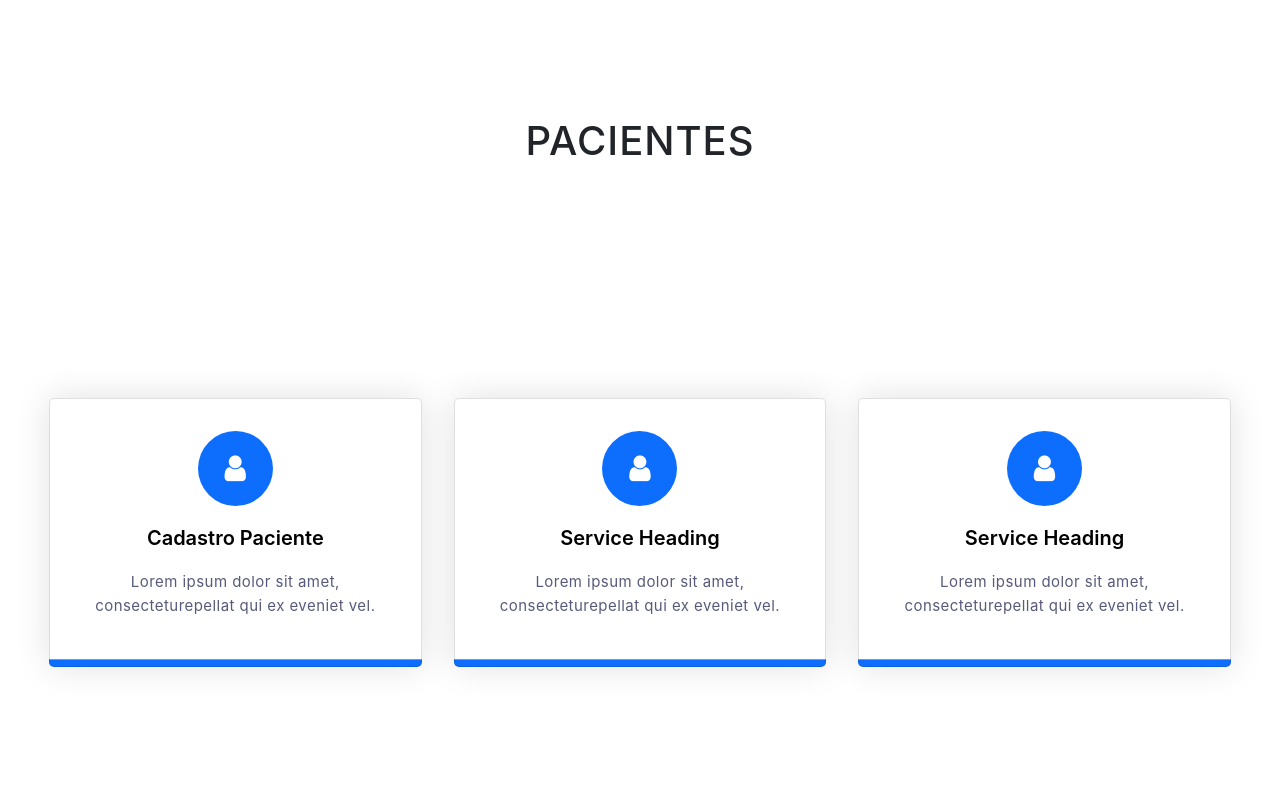
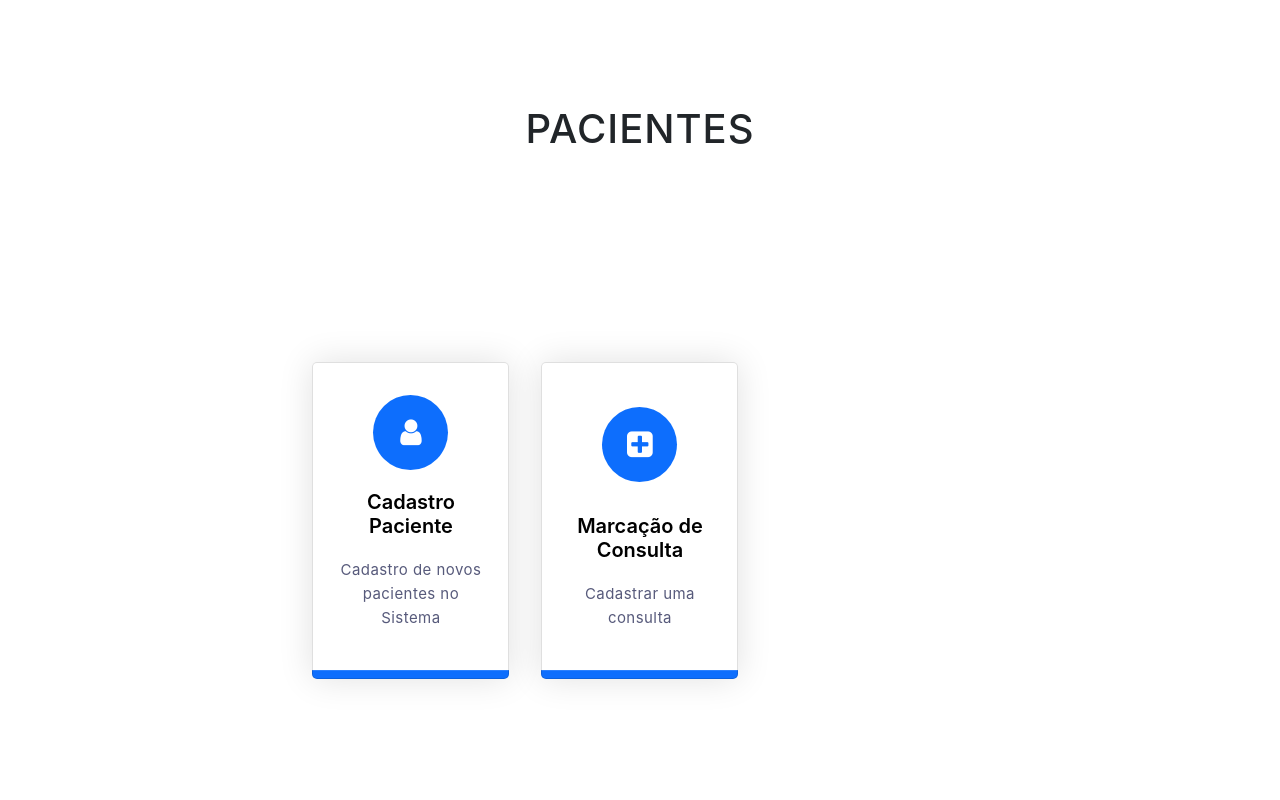
Before and after one commit to WandersonSa-07/Sistema-de-Gerenciamento-de-Pacientes-1, a Django app: page /atendente/paciente/ in a window 1280 px wide. Shown: the part 56-856 px from the top of the page. Run offline with Django 5.2, Linux system fonts and the light colour scheme; parts of the project's set-up code (start-up, migrations or seed data) failed here and were passed over; some libraries are stand-ins or nearby versions.

Commit message:
Modificaçãoes do cadastro do Paciente

```diff
--- a/core/models/medico.py
+++ b/core/models/medico.py
@@ -5,4 +5,4 @@
     especialidade = models.ForeignKey(Especialidade, on_delete=models.CASCADE)
 
     def __str__(self):
-        return self.usuario.codigo
+        return self.usuario.first_name + " " + self.usuario.last_name
--- a/core/models/paciente.py
+++ b/core/models/paciente.py
@@ -13,4 +13,4 @@
      sexo = models.CharField(max_length=20, choices=SEXO)
 
      def __str__(self):
-          return self.usuario.username
+          return self.usuario.first_name + " " + self.usuario.last_name
--- a/core/templates/atendente/atendente.html
+++ b/core/templates/atendente/atendente.html
@@ -36,7 +36,7 @@
         <div class="column">
             <div class="card">
                 <div class="icon-wrapper">
-                    <i class="fa-thin fa-user-group"></i>
+                    <i class="fa fa-list-ol"></i>
                 </div>
                 <a href="{% url 'atendente_fila_espera' %}"><h3>Fila de espera</h3></a>
                 <p>Inserir e visualizar a fila de espera</p>
--- a/core/templates/atendente/atendente_paciente.html
+++ b/core/templates/atendente/atendente_paciente.html
@@ -21,25 +21,16 @@
                     <i class="fa fa-user"></i>
                 </div>
                 <a href="{% url 'cadastro_paciente' %}"><h3>Cadastro Paciente</h3></a>
-                <p>Lorem ipsum dolor sit amet, consecteturepellat qui ex eveniet vel.</p>
+                <p>Cadastro de novos pacientes no Sistema</p>
             </div>
         </div>
         <div class="column">
             <div class="card">
                 <div class="icon-wrapper">
-                    <i class="fa fa-user"></i>
+                    <i class="fa fa-plus-square"></i>
                 </div>
-                <a href="#"><h3>Service Heading</h3></a>
-                <p>Lorem ipsum dolor sit amet, consecteturepellat qui ex eveniet vel.</p>
-            </div>
-        </div>
-        <div class="column">
-            <div class="card">
-                <div class="icon-wrapper">
-                    <i class="fa fa-user"></i>
-                </div>
-                <a href="#"><h3>Service Heading</h3></a>
-                <p>Lorem ipsum dolor sit amet, consecteturepellat qui ex eveniet vel.</p>
+                <a href="#"><h3>Marcação de Consulta</h3></a>
+                <p>Cadastrar uma consulta</p>
             </div>
         </div>
     </div>
--- a/core/templates/registro.html
+++ b/core/templates/registro.html
@@ -4,7 +4,7 @@
 {% block title %}Cadastro{% endblock %}
 
 {% block content %}
-<!-- Exibe mensagens de sucesso ou erro -->
+
 {% if messages %}
     <ul class="alert alert-info">
         {% for message in messages %}
--- a/core/urls/atendenteUrls.py
+++ b/core/urls/atendenteUrls.py
@@ -1,6 +1,5 @@
 from django.urls import path
 from core.views.atendenteView import *
-from core.views.pacienteView import pacienteRegistro
 from core.views.medicoView import cadastro_MedicoView
 
 urlpatterns = [
@@ -8,8 +7,8 @@
     path("medico/", atendente_medicoView, name='atendente_medico'),
     path("paciente/", atendente_pacienteView, name='atendente_paciente'),
     path("cadastro/",cadastro_atendenteView, name='cadastro_atendente'),
-    path("medico/cadastroMedico", cadastro_MedicoView, name='cadastro_medico'),
-    path("paciente/cadastroPaciente", pacienteRegistro, name='cadastro_paciente'),
+    path("medico/cadastroMedico/", cadastro_MedicoView, name='cadastro_medico'),
+    path("paciente/cadastroPaciente/",cadastro_pacienteView, name='cadastro_paciente'),
     path("medico/cadastroEspecialidade/", cadastro_especialidadeView, name='cadastro_especialidade'),
     path("filaEspera/", mostrar_fila_espera, name='atendente_fila_espera')
 ]
--- a/core/views/atendenteView.py
+++ b/core/views/atendenteView.py
@@ -1,6 +1,6 @@
 from django.shortcuts import render, redirect, get_object_or_404
 from django.contrib import messages
-from core.forms.registroForm import AtendenteForm, UsuarioAtendente, EspecialidadeForm, FilaEsperaForm
+from core.forms.registroForm import AtendenteForm, UsuarioAtendente, EspecialidadeForm, FilaEsperaForm, PacienteForm, UsuarioPaciente
 from core.models import FilaEspera, Medico, Paciente
 
 def atendenteView(request):
@@ -89,3 +89,31 @@
    paciente = get_object_or_404(Paciente, id=1)
 
    FilaEspera.objects.create(medico=medico, paciente=paciente)
+
+def cadastro_pacienteView(request):
+    if str(request.method) == 'POST':
+        paciente_form = PacienteForm(request.POST)
+        usuario_form = UsuarioPaciente(request.POST)
+
+        if paciente_form.is_valid() and usuario_form.is_valid():
+            usuario = usuario_form.save(commit=False)
+            usuario.save()
+
+            paciente = paciente_form.save(commit=False)
+            paciente.usuario = usuario
+            paciente.save()
+
+            messages.success(request, 'Cadastro realizado com sucesso.')
+            return redirect('cadastro_paciente')
+        else:
+            messages.error(request, 'Erro ao realizar o cadastro.')
+    else:
+        paciente_form = PacienteForm()
+        usuario_form = UsuarioPaciente()
+
+    context = {
+        'paciente_form': paciente_form,
+        'usuario_form': usuario_form
+    }
+
+    return render(request, 'registro.html', context=context)
--- a/core/views/medicoView.py
+++ b/core/views/medicoView.py
@@ -40,4 +40,4 @@
 
 def gerenciar_paciente(request):
    fila = FilaEspera.objects.filter(medico_id=1, estado="Waiting").order_by("created_at")
-   return render(request, 'medico/fila_espera.html', {'fila': fila})
+   return render(request, 'medico/medico_consulta.html')
--- a/core/views/pacienteView.py
+++ b/core/views/pacienteView.py
@@ -1,11 +1,11 @@
 from django.contrib import messages
 from django.shortcuts import redirect, render
-from core.forms.registroForm import PacienteForm, UsuarioForm
+from core.forms.registroForm import PacienteForm, UsuarioPaciente
 
 def pacienteRegistro(request):
     if str(request.method) == 'POST':
         paciente_form = PacienteForm(request.POST)
-        usuario_form = UsuarioForm(request.POST)
+        usuario_form = UsuarioPaciente(request.POST)
 
         if paciente_form.is_valid() and usuario_form.is_valid():
             usuario = usuario_form.save(commit=False)
@@ -21,7 +21,7 @@
             messages.error(request, 'Erro ao realizar o cadastro.')
     else:
         paciente_form = PacienteForm()
-        usuario_form = UsuarioForm()
+        usuario_form = UsuarioPaciente()
 
     context = {
         'paciente_form': paciente_form,
```
Also changed, not shown: core/forms/registroForm.py (+13 -0 lines), core/models/consulta.py (+9 -1 lines), core/templates/atendente/cadastro_atendente.html (+9 -5 lines), core/templates/atendente/cadastro_medico.html (+5 -5 lines), core/templates/medico/medico_consulta.html (added, +9 -0 lines), README.md, core/migrations/0001_initial.py, core/migrations/0002_filaespera.py (deleted), db.sqlite3.
